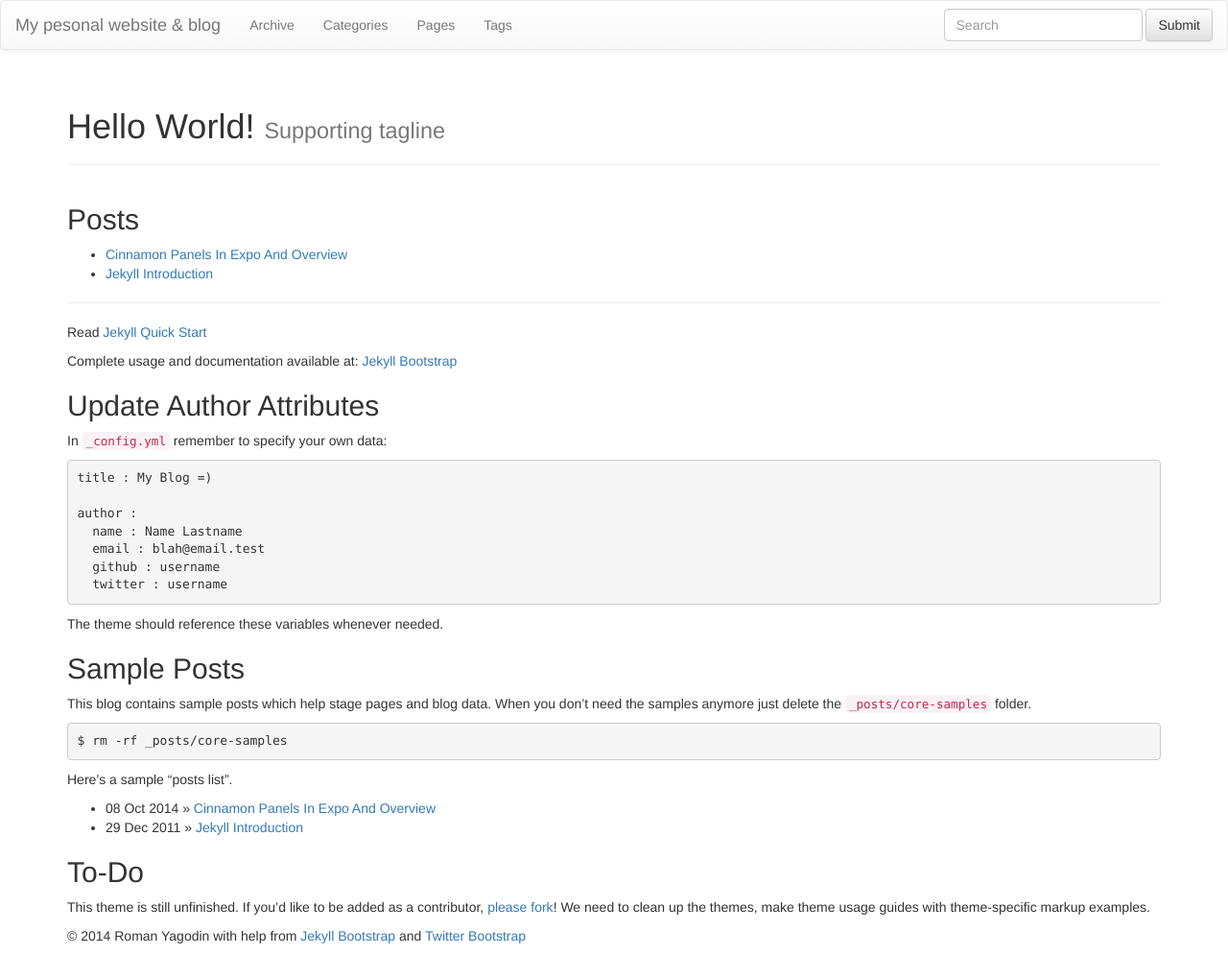
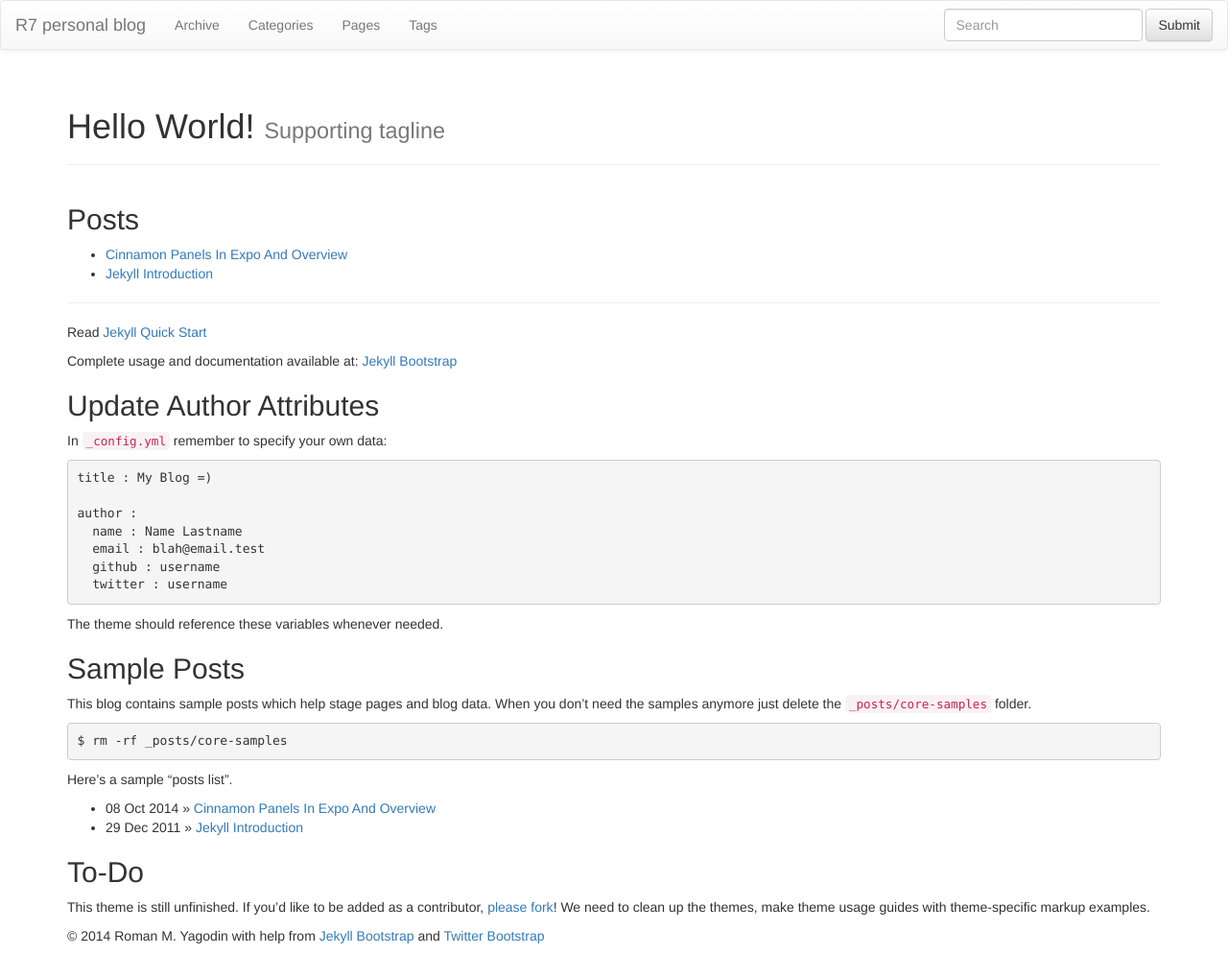
Before and after one commit to roman-yagodin/roman-yagodin.github.io, a Jekyll site: the page built from index.md, in a window 1280 px wide. Shown: the whole page at 96% size. Built offline with Jekyll 4.4.1, drawn with Linux system fonts in a browser that asks for light colours; nearby versions of some CDN libraries; library files that are not in the unit come from our copies.

```diff
--- a/_config.yml
+++ b/_config.yml
@@ -8,10 +8,10 @@ highlighter: pygments
 # Themes are encouraged to use these universal variables
 # so be sure to set them if your theme uses them.
 #
-title : My pesonal website & blog
+title : R7 personal blog
 tagline: Site Tagline
 author :
-  name : Roman Yagodin
+  name : Roman M. Yagodin
   email : roman-yagodin@gmail.com
   github : roman-yagodin
   twitter : username
@@ -100,7 +100,7 @@ JB :
   analytics :
     provider : google
     google :
-        tracking_id : 'UA-123-12'
+        tracking_id : 'UA-49696828-6'
     getclicky :
       site_id :
     mixpanel :
```
